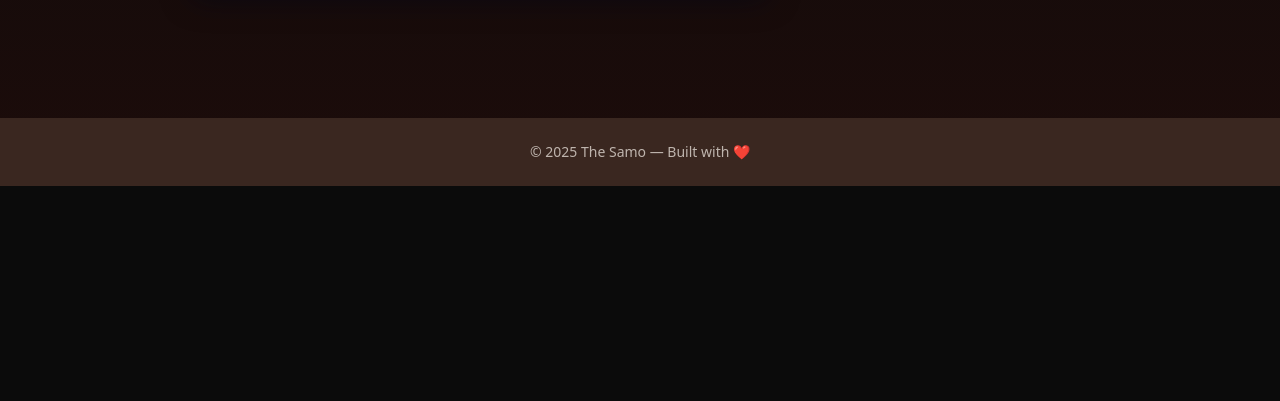
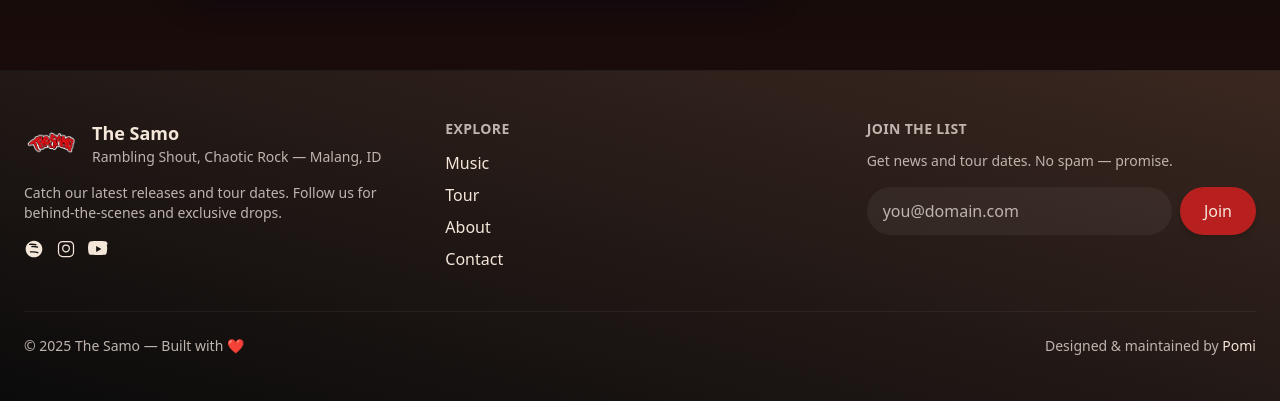
Before and after one commit to praadiptaa/website-band, a Next.js app in the folder band/: page / in a window 1280 px wide. Shown: the part 2028-2429 px from the top of the page. Before the commit the page ends 2214 px from the top, so only its background shows below. Built offline with nearby package versions, Linux system fonts and the light colour scheme.

Commit message:
Feat: modern premium footer with newsletter and socials

```diff
--- a/band/components/Footer.tsx
+++ b/band/components/Footer.tsx
@@ -1,8 +1,95 @@
+'use client'
+
+import Image from 'next/image'
+import Link from 'next/link'
+import { useState } from 'react'
+import Button from './Button'
+
 export default function Footer() {
+  const [email, setEmail] = useState('')
+  const [subscribed, setSubscribed] = useState(false)
+
+  const onSubmit = (e: React.FormEvent) => {
+    e.preventDefault()
+    if (!email) return
+    // no backend — just show a success state
+    setSubscribed(true)
+    setEmail('')
+    setTimeout(() => setSubscribed(false), 4000)
+  }
+
   return (
-    <footer className="bg-brown mt-12">
-      <div className="container mx-auto px-4 py-6 text-center text-sm text-muted">
-        © {new Date().getFullYear()} The Samo — Built with ❤️
+    <footer className="bg-gradient-to-tr from-dark to-brown text-cream border-t border-white/5">
+      <div className="max-w-screen-xl mx-auto px-6 py-12">
+        <div className="grid grid-cols-1 md:grid-cols-3 gap-8 items-start">
+          <div className="space-y-4">
+            <div className="flex items-center gap-3">
+              <Image src="/images/band-logo.png" alt="The Samo logo" width={56} height={56} className="object-contain" />
+              <div>
+                <h3 className="text-lg font-semibold">The Samo</h3>
+                <p className="text-sm text-muted">Rambling Shout, Chaotic Rock — Malang, ID</p>
+              </div>
+            </div>
+
+            <p className="text-sm text-muted max-w-sm">Catch our latest releases and tour dates. Follow us for behind-the-scenes and exclusive drops.</p>
+
+            <div className="flex items-center gap-3">
+              <a href="https://open.spotify.com/artist/1t1eZu4FSD62zDYeCnfGVU" target="_blank" rel="noopener noreferrer" aria-label="Spotify" className="text-cream hover:text-accent">
+                <svg width="20" height="20" viewBox="0 0 24 24" fill="currentColor" aria-hidden>
+                  <path d="M12 2C6.477 2 2 6.477 2 12s4.477 10 10 10 10-4.477 10-10S17.523 2 12 2zm4.9 14.7c-.2.3-.5.4-.8.3-2.2-.9-4.9-1.1-8.3-0.7-.4.1-.8-.2-.9-.6-.1-.4.2-.8.6-.9 3.8-.4 6.8-.2 9.4.9.3.1.5.4.5.8 0 .3-.1.6-.5.9zM17 10.2c-.2.3-.6.4-.9.3-1.6-.6-3.8-.8-6.7-.6-.4 0-.7-.3-.8-.7-.1-.4.2-.8.6-.9 3-.2 5.5 0 7.5.8.3.1.4.4.3.9zM15 7.2c-.1.4-.5.6-.9.5-1.9-.6-4.7-.7-7.1-.4-.5.1-.9-.2-1-.7-.1-.4.2-.9.7-1 2.6-.3 5.3-.2 7.7.5.4.1.7.6.6 1.1z" />
+                </svg>
+              </a>
+
+              <a href="https://instagram.com/" target="_blank" rel="noopener noreferrer" aria-label="Instagram" className="text-cream hover:text-accent">
+                <svg width="20" height="20" viewBox="0 0 24 24" fill="none" stroke="currentColor" aria-hidden>
+                  <rect x="3" y="3" width="18" height="18" rx="5" strokeWidth="1.5" />
+                  <path d="M16 11.37a4 4 0 1 1-7.999-.001A4 4 0 0 1 16 11.37z" strokeWidth="1.5" />
+                  <path d="M17.5 6.5h.01" strokeWidth="1.5" />
+                </svg>
+              </a>
+
+              <a href="https://www.youtube.com/" target="_blank" rel="noopener noreferrer" aria-label="YouTube" className="text-cream hover:text-accent">
+                <svg width="20" height="20" viewBox="0 0 24 24" fill="currentColor" aria-hidden>
+                  <path d="M23.5 6.2s-.2-1.7-.8-2.4c-.8-.9-1.8-.9-2.3-1-3.3-.3-8.2-.3-8.2-.3s-4.9 0-8.2.3c-.5.1-1.6.1-2.3 1C.7 4.5.5 6.2.5 6.2S.2 8 0 9.8v1.4C.2 13.8.5 15.5.5 15.5s.2 1.7.8 2.4c.8.9 1.9.9 2.4 1 1.8.1 7.6.3 7.6.3s4.9 0 8.2-.3c.5-.1 1.6-.1 2.3-1 .6-.7.8-2.4.8-2.4s.2-1.8.4-3.6v-1.4c-.2-1.8-.4-3.6-.4-3.6zM9.8 15.6V8.4l6.3 3.6-6.3 3.6z" />
+                </svg>
+              </a>
+            </div>
+          </div>
+
+          <div>
+            <h4 className="text-sm font-semibold uppercase tracking-wide text-muted mb-3">Explore</h4>
+            <ul className="space-y-2">
+              <li><Link href="/music" className="text-cream hover:text-accent">Music</Link></li>
+              <li><Link href="/tour" className="text-cream hover:text-accent">Tour</Link></li>
+              <li><Link href="/about" className="text-cream hover:text-accent">About</Link></li>
+              <li><Link href="/contact" className="text-cream hover:text-accent">Contact</Link></li>
+            </ul>
+          </div>
+
+          <div>
+            <h4 className="text-sm font-semibold uppercase tracking-wide text-muted mb-3">Join the list</h4>
+            <p className="text-sm text-muted mb-4">Get news and tour dates. No spam — promise.</p>
+
+            <form onSubmit={onSubmit} className="flex gap-2">
+              <input
+                type="email"
+                aria-label="Email address"
+                placeholder="you@domain.com"
+                value={email}
+                onChange={(e) => setEmail(e.target.value)}
+                className="flex-1 px-4 py-2 rounded-full bg-white/5 placeholder:text-muted focus:outline-none focus:ring-2 focus:ring-accent"
+              />
+              <Button className="rounded-full" variant="primary">Join</Button>
+            </form>
+
+            {subscribed && <div className="mt-3 text-sm text-accent">Thanks — check your inbox!</div>}
+          </div>
+        </div>
+
+        <div className="mt-10 pt-6 border-t border-white/5 flex flex-col md:flex-row items-center justify-between text-sm text-muted">
+          <div>© {new Date().getFullYear()} The Samo — Built with <span aria-hidden>❤️</span></div>
+          <div className="mt-3 md:mt-0">Designed & maintained by <a href="https://github.com/praadiptaa" target="_blank" rel="noopener noreferrer" className="text-cream hover:text-accent">Pomi</a></div>
+        </div>
       </div>
     </footer>
   )
```
